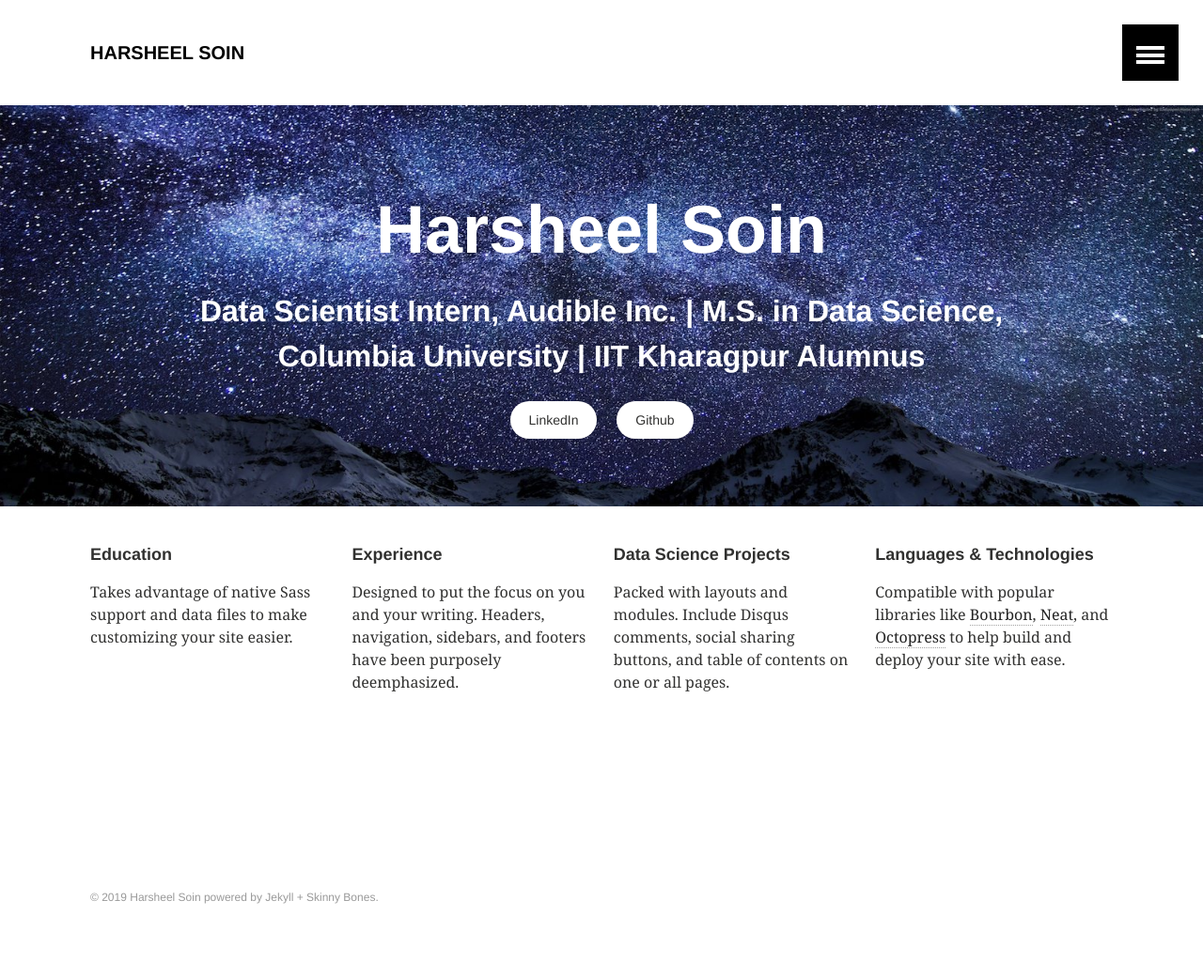
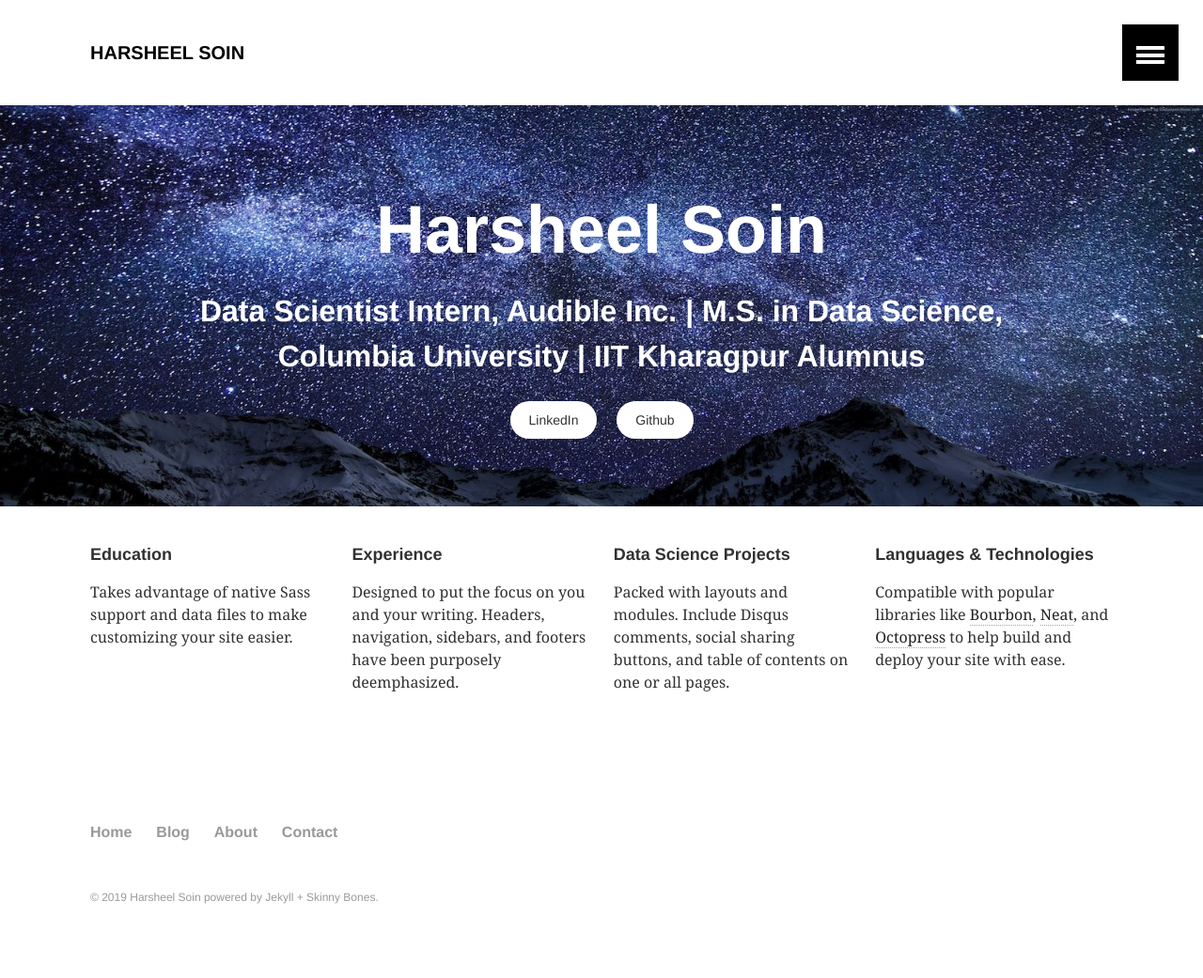
Before and after one commit to harsheelsoin/harsheel.github.io, a Jekyll site: the page built from index.md, in a window 1280 px wide. Shown: the whole page at 94% size. Built offline with Jekyll 4.4.1, drawn with Linux system fonts in a browser that asks for light colours.

Commit message:
home page edits

```diff
--- a/_config.yml
+++ b/_config.yml
@@ -1,7 +1,7 @@
 # Site wide configuration
 
 title: "Harsheel Soin"
-description: "This is a description of my awesome site."
+description: "Harsheel Soin's Personal Website"
 logo: # 120x120 px default image used for Twitter summary card
 teaser: # 400x250 px default teaser image used in image archive grid
 locale: en
--- a/_data/footer.yml
+++ b/_data/footer.yml
@@ -1,4 +1,13 @@
 # Footer navigation links
 
-- title:
-  url:
+- title: Home
+  url: /
+
+- title: Blog
+  url: /blog/
+
+- title: About
+  url: /about/
+
+- title: Contact
+  url: /contact/
```
Also changed, not shown: README.md, 3 other files.
